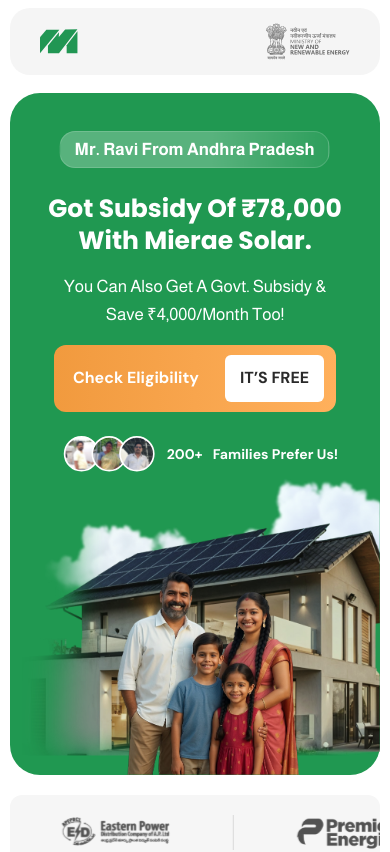
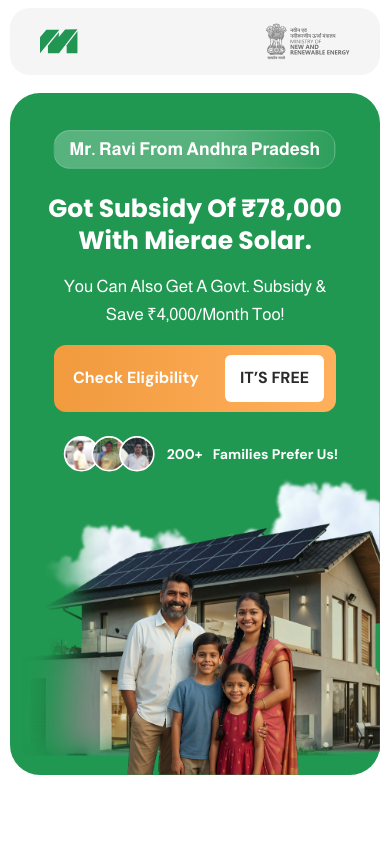
Before and after one commit to Aman-Master-Creationz/Mierae, a React (Vite) app: page / in a window 390 px wide. Shown: the top 852 px of the page. Built offline with nearby package versions, Linux system fonts and the light colour scheme.

Commit message:
one section scroll

```diff
--- a/package.json
+++ b/package.json
@@ -10,6 +10,7 @@
     "preview": "vite preview"
   },
   "dependencies": {
+    "@fullpage/react-fullpage": "^0.1.48",
     "bootstrap": "^5.3.6",
     "framer-motion": "^12.18.1",
     "gsap": "^3.13.0",
--- a/src/App.jsx
+++ b/src/App.jsx
@@ -10,12 +10,13 @@
 import Faq from './Sections/Faq';
 import Footer from './components/Footer';
 import Testimonial from './Sections/Testimonial';
+import Allsection from './Sections';
 
 function App() {
 
   return (
     <>
-      <Navbar />
+      {/* <Navbar />
       <HeroSection />
       <WhyMierae />
       <HowItWorks />
@@ -24,7 +25,10 @@
       <Testimonial />
       <Blog />
       <Faq />
-      <Footer />
+      <Footer /> */}
+
+      <Navbar />
+      <Allsection />
     </>
   )
 }
--- /dev/null
+++ b/src/Sections/index.jsx
@@ -0,0 +1,44 @@
+import Footer from "../components/Footer";
+import Blog from "./Blogs";
+import SolarSavingsCalculator from "./Calculator";
+import Cta from "./Cta";
+import Faq from "./Faq";
+import HeroSection from "./Hero";
+import HowItWorks from "./How It Works";
+import Testimonial from "./Testimonial";
+import WhyMierae from "./Why Mierae";
+
+import ReactFullpage from "@fullpage/react-fullpage";
+
+// Allsection.jsx
+const Allsection = () => {
+  const isMobile = window.innerWidth <= 767;
+
+  return isMobile ? (
+    <div id="scroll-container">
+      <section className="scroll-section"><HeroSection /></section>
+      <section className="scroll-section"><WhyMierae /></section>
+      <section className="scroll-section"><HowItWorks /></section>
+      <section className="scroll-section"><SolarSavingsCalculator /></section>
+      <section className="scroll-section"><Cta /></section>
+      <section className="scroll-section"><Testimonial /></section>
+      <section className="scroll-section"><Blog /></section>
+      <section className="scroll-section"><Faq /></section>
+      <section className="scroll-section"><Footer /></section>
+    </div>
+  ) : (
+    <div>
+      <HeroSection />
+      <WhyMierae />
+      <HowItWorks />
+      <SolarSavingsCalculator />
+      <Cta />
+      <Testimonial />
+      <Blog />
+      <Faq />
+      <Footer />
+    </div>
+  );
+};
+
+export default Allsection;
--- a/src/index.css
+++ b/src/index.css
@@ -108,6 +108,19 @@
     padding-bottom: 80px;
 }
 
+#scroll-container {
+  scroll-snap-type: y mandatory;
+  overflow-y: scroll;
+  height: 100vh;
+  -webkit-overflow-scrolling: touch;
+  scroll-behavior: smooth;
+}
+
+.scroll-section {
+  scroll-snap-align: start;
+  height: 100vh;
+  overflow: hidden;
+}
 
 
 /* ============== navbar -====================== */
--- a/src/responsive.css
+++ b/src/responsive.css
@@ -786,6 +786,8 @@
     padding-bottom: 50px;
 }
 
+
+
     .calculator {
         padding-bottom: 50px;
     }
```
Also changed, not shown: 1 other file (tests, documents, lock files or other folders).
